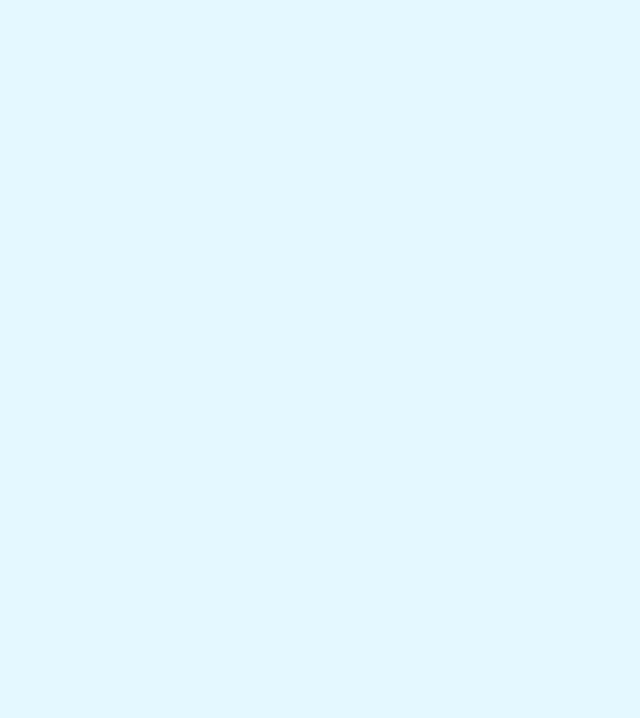
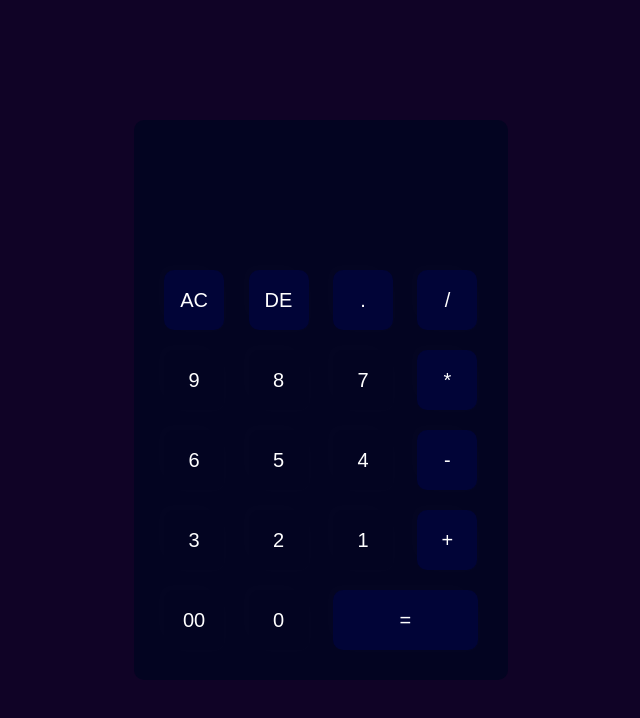
Before and after one commit to waqarakrambhutta/Calculator, a plain HTML site: page index.html in a window 1280 px wide. Shown: the whole page, without its empty margins (319-959 px from the left). Drawn offline with Linux system fonts and the light colour scheme.

Commit message:
Calulator completed in Html, css and Javascript

```diff
--- a/index.html
+++ b/index.html
@@ -1,14 +1,49 @@
 <!DOCTYPE html>
 <html lang="en">
-<head>
-    <meta charset="UTF-8">
-    <meta name="viewport" content="width=device-width, initial-scale=1.0">
+  <head>
+    <meta charset="UTF-8" />
+    <meta name="viewport" content="width=device-width, initial-scale=1.0" />
     <title>Calculator</title>
-    <link rel="stylesheet" href="styles.css">
-</head>
-<body>
+    <link rel="stylesheet" href="styles.css" />
+  </head>
+  <body class="body">
     <div class="container">
-
+      <div class="calculator">
+        <form action="">
+          <div class="display">
+            <input type="text" name="display" />
+          </div>
+          <div>
+            <input type="button" value="AC"  onclick="display.value = ''" class="change"/>
+            <input type="button" value="DE"  onclick="display.value =display.value.toString().slice(0,-1)" class="change"/>
+            <input type="button" value="."  onclick="display.value += '.'" class="operation"/>
+            <input type="button" value="/"  onclick="display.value += '/'" class="operation"/>
+          </div>
+          <div>
+            <input type="button" value="9" onclick="display.value += '9'" />
+            <input type="button" value="8" onclick="display.value += '8'" />
+            <input type="button" value="7" onclick="display.value += '7'" />
+            <input type="button" value="*" onclick="display.value += '*'" class="operation"/>
+          </div>
+          <div>
+            <input type="button" value="6" onclick="display.value += '6'" />
+            <input type="button" value="5" onclick="display.value += '5'" />
+            <input type="button" value="4" onclick="display.value += '4'" />
+            <input type="button" value="-" onclick="display.value += '-'" class="operation"/>
+          </div>
+          <div>
+            <input type="button" value="3" onclick="display.value += '3'" />
+            <input type="button" value="2" onclick="display.value += '2'" />
+            <input type="button" value="1" onclick="display.value += '1'" />
+            <input type="button" value="+" onclick="display.value += '+'" class="operation"/>
+          </div>
+          <div>
+            <input type="button" value="00" onclick="display.value += '00'" />
+            <input type="button" value="0" onclick="display.value += '0'" />
+            <input type="button" value="=" class="equal" onclick="display.value = eval(display.value)"  />
+          </div>
+        </form>
+      </div>
     </div>
-</body>
+  </body>
 </html>
--- a/styles.css
+++ b/styles.css
@@ -4,9 +4,57 @@
     font-family: 'Poppins',sans-serif;
     box-sizing: border-box;
 }
+
+/* .body{
+    background-color: #012c4b;
+} */
 .container{
     width: 100%;
     height: 100vh;
-    background:#e3f9ff;
+    background: rgb(16, 3, 38);
+    display: flex ;
+    align-items: center;
+    justify-content: center;
+}
+.calculator{
+    background: #030421;
+    padding: 20px;
+    border-radius: 10px;
+}
+.calculator form input{
+    border: 0;
+    outline: 0;
+    width: 60px;
+    height: 60px;
+    border-radius: 10px;
+    box-shadow: -8px -8px 15px rgba(255,255,255,0.01),5px 5px 15px rgba(255,255,255,0.01);
+    background: transparent;
+    font-size: 20px;
+    color: #fff;
+    cursor: pointer;
+    margin: 10px;
+}
 
+form .display{
+    display: flex;
+    justify-content: flex-end;
+    margin: 20px 0;
 }
+
+form .display input{
+    text-align: right;
+    flex: 1;
+    font-size: 45px;
+    box-shadow: none;
+}
+
+form input.equal{
+    width: 145px;
+    background-color: rgb(1, 4, 55);
+}
+form input.operation{
+    background-color:    rgb(1, 4, 55);
+}
+form input.change{
+    background-color:     rgb(1, 4, 55);
+}
```
